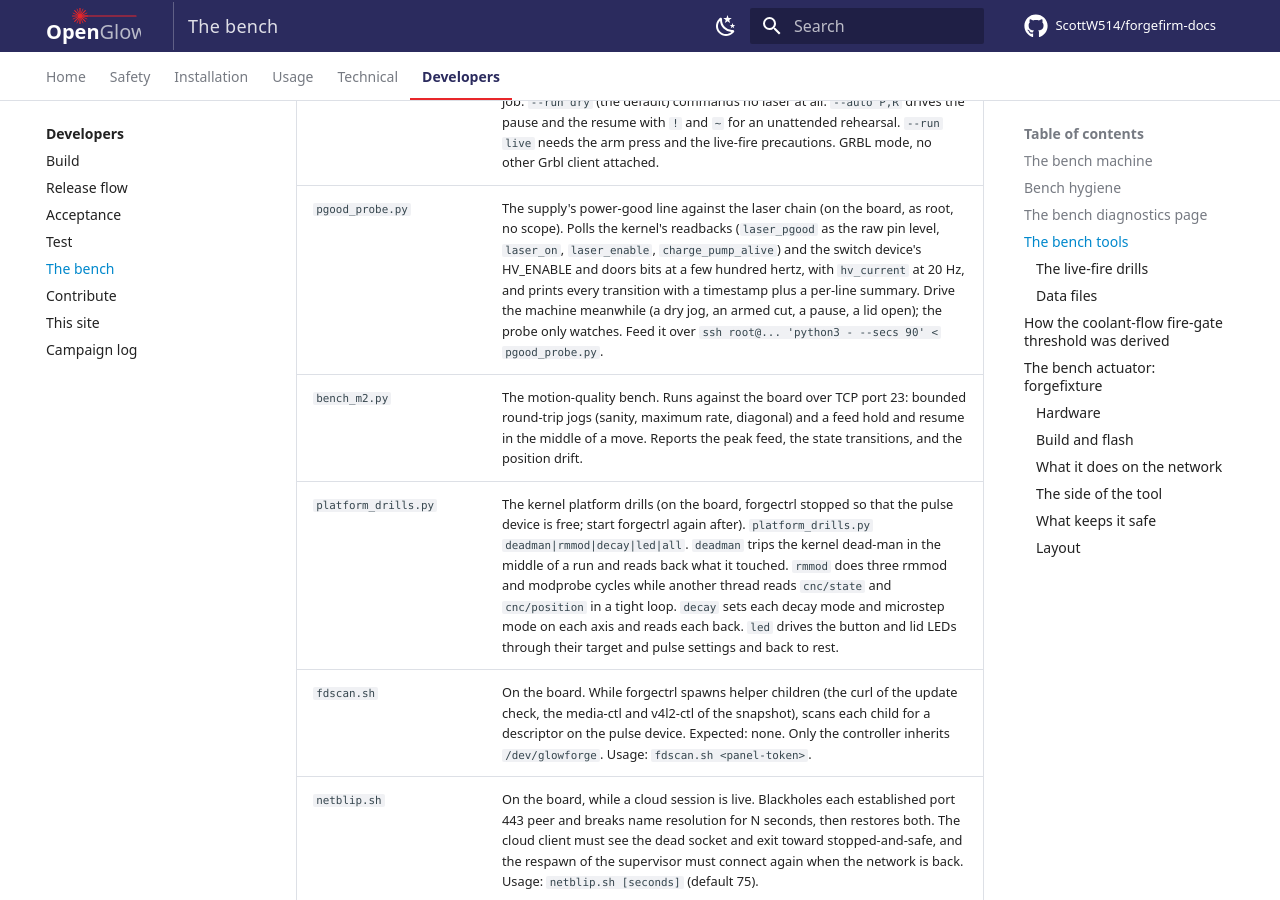
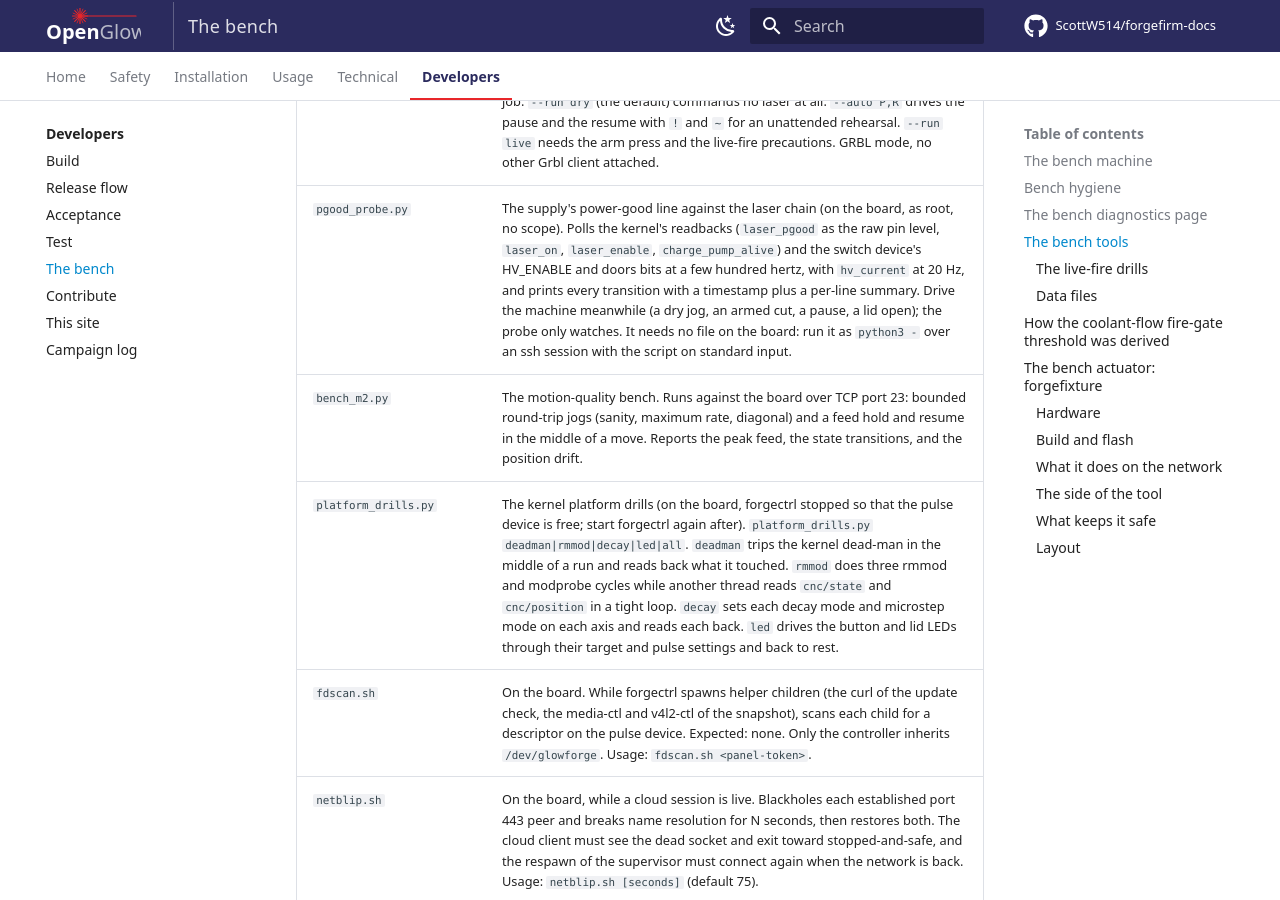
Before and after one commit to openglow-org/forgefirm-docs, an MkDocs documentation site: the page built from docs/developers/bench.md, in a window 1280 px wide and 900 px high, scrolled down 7444 px. Built offline with MkDocs 1.6.1 and Material for MkDocs 9.7.7, drawn with Linux system fonts in a browser that asks for light colours; comment, search, counter and statistics services are not loaded.

Commit message:
bench: the power-good probe row names no login

```diff
--- a/docs/developers/bench.md
+++ b/docs/developers/bench.md
@@ -171,7 +171,7 @@ From a host, stop them first.
 | `puls_profile.py` | Decodes factory `.puls` streams (raw or with a GF1 header) into velocity and acceleration profiles: the peak speeds, the ramp-slope fits, the segments for each move, the Z cadence. Runs anywhere (standard library only). The source of the factory-true grblHAL defaults: 700/590 mm/s² acceleration, 200 mm/s maximum rate, 28160 Hz travel tick. |
 | `cp_watchdog_timing.py` | The one-shot timing of the HV charge-pump watchdog (on the board). Latches each CHG_PUMP feed pulse in the edge detector of GPIO3 (pin 24 only, IMR untouched, ICR2 restored on exit) and polls the `!Q` (`charge_pump_alive`) and `!HV_ENABLE` (`hv_enable`) pads through `/dev/mem` in a tight loop, while it commands short local jogs. Prints, for each run, t_w (the last pulse to the fall of Q), the delay from Q to HV_ENABLE, the priming latency, and the feed period, with the worst gap of the loop as the resolution. Motion only, laser locked, no other Grbl client attached. |
 | `resume_dark_lead.py` | The pause and resume timing of the safety chain (on the board, as root). Samples LASER_ON, FIRE, HV_ENABLE, the charge-pump watchdog, the button, and the doors from the SoC pads through `/dev/mem` at about 2 kHz, with the motion dated from the kernel step counters, across a pause and a resume that the button presses of the operator drive. Reports how long HV_ENABLE survives after the stream stops, how fast the chain re-arms on the resume, and, with `--run live`, the dark lead between FIRE on again and LASER_ON that follows it, in milliseconds and in millimeters at the feed of the job. `--run dry` (the default) commands no laser at all. `--auto P,R` drives the pause and the resume with `!` and `~` for an unattended rehearsal. `--run live` needs the arm press and the live-fire precautions. GRBL mode, no other Grbl client attached. |
-| `pgood_probe.py` | The supply's power-good line against the laser chain (on the board, as root, no scope). Polls the kernel's readbacks (`laser_pgood` as the raw pin level, `laser_on`, `laser_enable`, `charge_pump_alive`) and the switch device's HV_ENABLE and doors bits at a few hundred hertz, with `hv_current` at 20 Hz, and prints every transition with a timestamp plus a per-line summary. Drive the machine meanwhile (a dry jog, an armed cut, a pause, a lid open); the probe only watches. Feed it over `ssh root@... 'python3 - --secs 90' < pgood_probe.py`. |
+| `pgood_probe.py` | The supply's power-good line against the laser chain (on the board, as root, no scope). Polls the kernel's readbacks (`laser_pgood` as the raw pin level, `laser_on`, `laser_enable`, `charge_pump_alive`) and the switch device's HV_ENABLE and doors bits at a few hundred hertz, with `hv_current` at 20 Hz, and prints every transition with a timestamp plus a per-line summary. Drive the machine meanwhile (a dry jog, an armed cut, a pause, a lid open); the probe only watches. It needs no file on the board: run it as `python3 -` over an ssh session with the script on standard input. |
 | `bench_m2.py` | The motion-quality bench. Runs against the board over TCP port 23: bounded round-trip jogs (sanity, maximum rate, diagonal) and a feed hold and resume in the middle of a move. Reports the peak feed, the state transitions, and the position drift. |
 | `platform_drills.py` | The kernel platform drills (on the board, forgectrl stopped so that the pulse device is free; start forgectrl again after). `platform_drills.py deadman|rmmod|decay|led|all`. `deadman` trips the kernel dead-man in the middle of a run and reads back what it touched. `rmmod` does three rmmod and modprobe cycles while another thread reads `cnc/state` and `cnc/position` in a tight loop. `decay` sets each decay mode and microstep mode on each axis and reads each back. `led` drives the button and lid LEDs through their target and pulse settings and back to rest. |
 | `fdscan.sh` | On the board. While forgectrl spawns helper children (the curl of the update check, the media-ctl and v4l2-ctl of the snapshot), scans each child for a descriptor on the pulse device. Expected: none. Only the controller inherits `/dev/glowforge`. Usage: `fdscan.sh <panel-token>`. |
```
